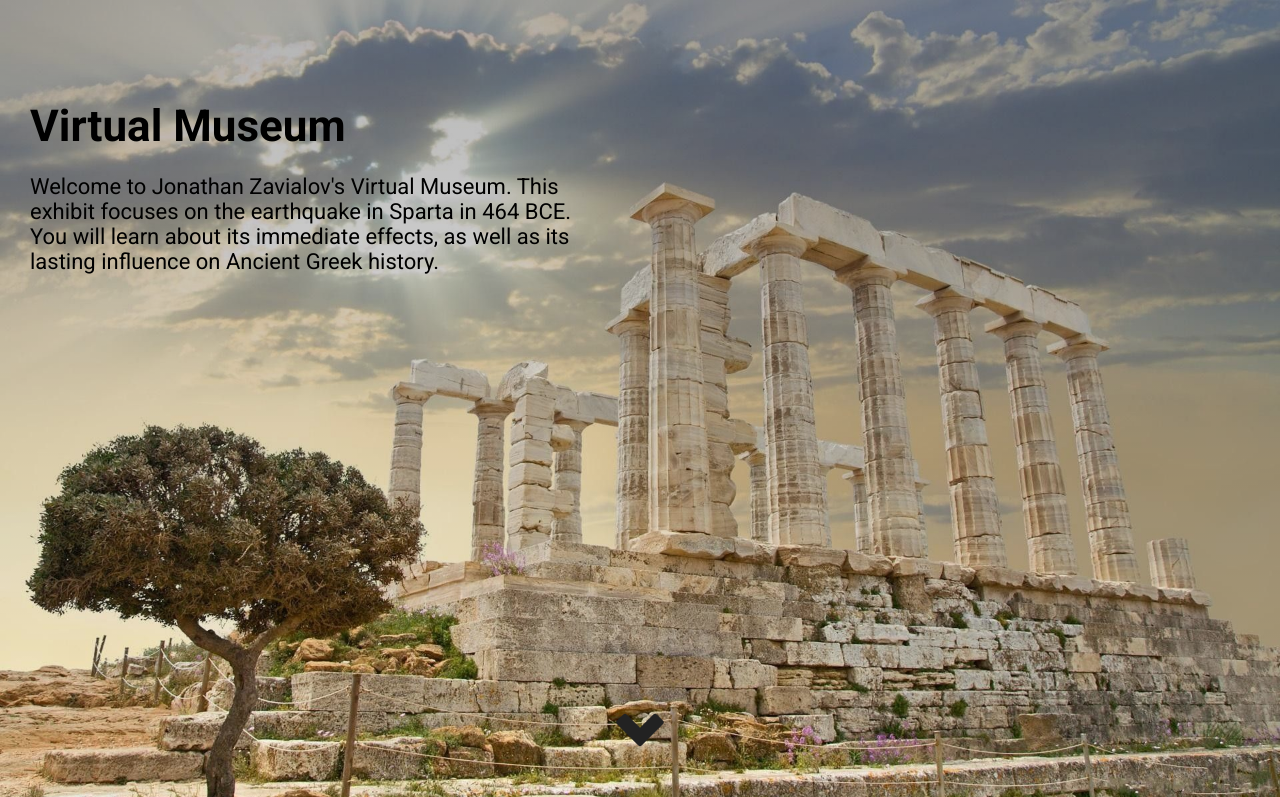
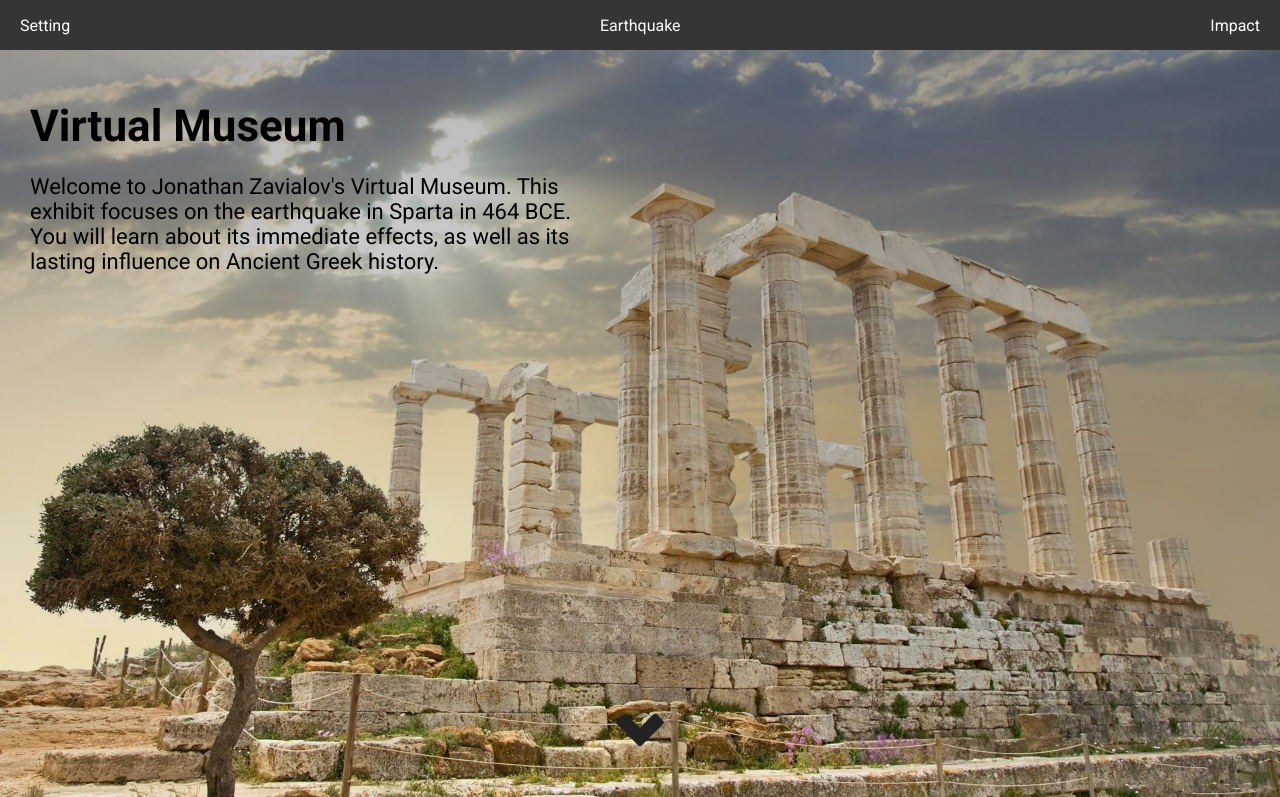
Before and after one commit to JonZavialov/virtual-museum, a website: page public/index.html in a window 1280 px wide. Shown: the top 797 px of the page. Drawn offline with nearby package versions, Linux system fonts and the light colour scheme.

Commit message:
added smooth scrolling and nav

```diff
--- a/public/assets/styles/index.css
+++ b/public/assets/styles/index.css
@@ -1,3 +1,7 @@
+html {
+  scroll-behavior: smooth;
+}
+
 body {
   background-color: black;
   color: white;
@@ -9,7 +13,7 @@ body {
 
 #hero {
   background-image: linear-gradient(rgba(0, 0, 0, 0.3), rgba(0, 0, 0, 0)),
-    url("/public/assets/images/hero.jpg");
+    url("/assets/images/hero.jpg");
   height: 100vh;
   background-position: center;
   background-repeat: no-repeat;
@@ -64,3 +68,30 @@ body {
   margin: 10px 0 30px;
   width: 100%;
 }
+
+nav a {
+  text-decoration: none;
+  color: white;
+}
+
+nav a:hover {
+  color: #8e8e8e;
+}
+
+nav {
+  background-color: #353535;
+  height: 50px;
+  display: flex;
+  justify-content: space-between;
+  align-items: center;
+  width: 100%;
+  position: absolute;
+}
+
+nav a:first-child {
+  margin-left: 20px;
+}
+
+nav a:last-child {
+  margin-right: 20px;
+}
--- a/public/index.html
+++ b/public/index.html
@@ -9,13 +9,12 @@
       rel="stylesheet"
     />
     <script src="https://ajax.googleapis.com/ajax/libs/jquery/3.6.0/jquery.min.js"></script>
-    <script src="/public/assets/src/initScrollImage.js"></script>
+    <script src="./assets/src/initScrollImage.js"></script>
     <link rel="stylesheet" type="text/css" href="./assets/styles/index.css" />
     <link rel="stylesheet" type="text/css" href="./assets/styles/arrow.css" />
     <title>Virtual Museum</title>
   </head>
   <body>
-    <!-- TODO: add a nav!!! :) -->
     <script>
       $(document).ready(() => {
         initScrollImage();
@@ -24,7 +23,13 @@
         $("#setting").css("height", `${height - 100}px`);
       });
     </script>
+
     <div id="hero">
+      <nav>
+        <a href="/#setting">Setting</a>
+        <a href="/#earthquake">Earthquake</a>
+        <a href="/#impact">Impact</a>
+      </nav>
       <div id="text">
         <h1>Virtual Museum</h1>
         <p>
```
